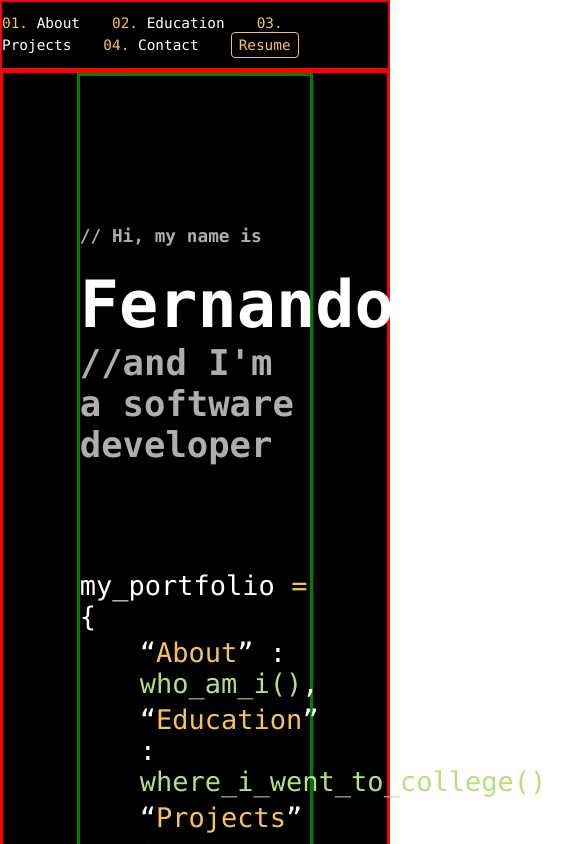
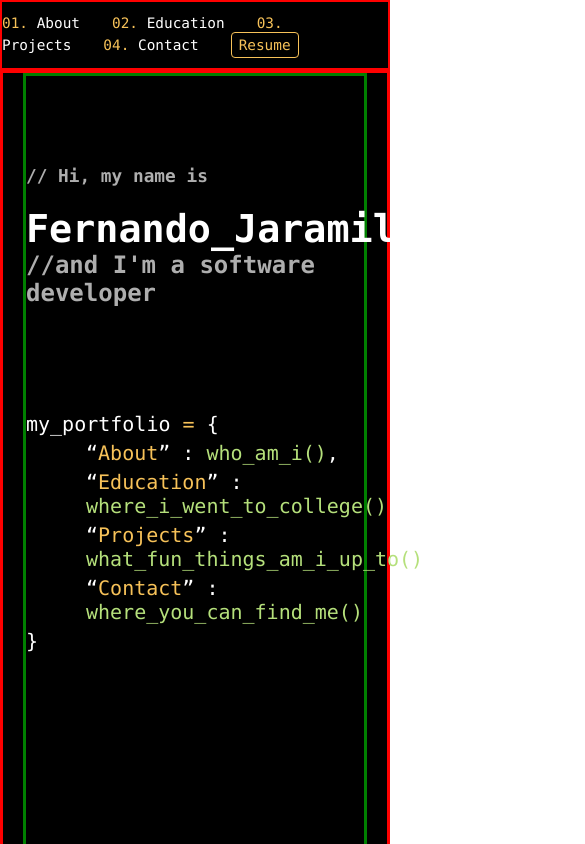
Before and after one commit to ferb7o2/jaramillo.dev, a React (Create React App) app: page / in a window 390 px wide. Shown: the top 844 px of the page, 585 px wide, since content can reach past the window. Built offline with nearby package versions, Linux system fonts and the light colour scheme.

Commit message:
Made Footer and Contact-Container Responsive

```diff
--- a/src/App.css
+++ b/src/App.css
@@ -87,9 +87,17 @@ button {
 
 .title-container {
 	margin: 0 auto;
-	max-width: 60%;
+	max-width: 800px;
 	padding-top: 150px;
 	border: green solid;
+}
+
+@media (max-width: 900px) {
+	.title-container {
+		padding-top: 90px;
+		margin: 0 20px;
+		max-width: 100%;
+	}
 }
 .first-title-txt,
 .third-title-txt,
@@ -129,6 +137,24 @@ button {
 
 .hash-indent {
 	padding-left: 60px;
+}
+
+@media (max-width: 800px) {
+	.second-title-txt {
+		font-size: 2.4rem;
+	}
+
+	.third-title-txt {
+		font-size: 1.5rem;
+	}
+	.hash-txt,
+	#hash-txt {
+		font-size: 20px;
+	}
+
+	.hash-indent {
+		padding-left: 60px;
+	}
 }
 
 /*  Sub-sections  */
@@ -207,9 +233,15 @@ button {
 }
 
 .center {
-	border: #cd0000 solid 2px;
 	margin: 0 auto;
 	max-width: 80%;
+}
+
+@media (max-width: 650px) {
+	.center {
+		margin: 0 auto;
+		max-width: 100%;
+	}
 }
 .contact-section {
 	padding-top: 200px;
--- a/src/App.tsx
+++ b/src/App.tsx
@@ -4,6 +4,7 @@ import "./App.css";
 import Header from "./components/Header";
 import Footer from "./components/Footer";
 import Column_Education from "./components/Education_Column";
+import Contact_Column from "./components/Contact_Column";
 
 function App() {
 	return (
@@ -23,20 +24,47 @@ function App() {
 							</p>
 							<div className="hash-indent">
 								<p className="hash-txt">
-									“<a className="orange">About</a>” :{" "}
-									<a className="green">who_am_i()</a>,{" "}
+									“
+									<a className="orange" id="hash-txt">
+										About
+									</a>
+									” :{" "}
+									<a className="green" id="hash-txt">
+										who_am_i()
+									</a>
+									,{" "}
 								</p>
 								<p className="hash-txt">
-									“<a className="orange">Education</a>” :{" "}
-									<a className="green">where_i_went_to_college()</a>,
+									“
+									<a className="orange" id="hash-txt">
+										Education
+									</a>
+									” :{" "}
+									<a className="green" id="hash-txt">
+										where_i_went_to_college()
+									</a>
+									,
 								</p>
 								<p className="hash-txt">
-									“<a className="orange">Projects</a>” :{" "}
-									<a className="green">what_fun_things_am_i_up_to()</a>,
+									“
+									<a className="orange" id="hash-txt">
+										Projects
+									</a>
+									” :{" "}
+									<a className="green" id="hash-txt">
+										what_fun_things_am_i_up_to()
+									</a>
+									,
 								</p>
 								<p className="hash-txt">
-									“<a className="orange">Contact</a>” :{" "}
-									<a className="green">where_you_can_find_me()</a>
+									“
+									<a className="orange" id="hash-txt">
+										Contact
+									</a>
+									” :{" "}
+									<a className="green" id="hash-txt">
+										where_you_can_find_me()
+									</a>
 								</p>
 							</div>
 							<p className="hash-txt">{"}"}</p>
@@ -162,65 +190,7 @@ function App() {
 							</div>
 						</div>
 
-						<div className="education-section contact-section">
-							<h3 className="section-title">
-								<span className="orange">04.</span> Contact
-							</h3>
-						</div>
-						<div className="center">
-							<div className="section-content-contact">
-								<p className="contact-txt contact-heading">
-									Thank you for visiting my website, here are my details:
-								</p>
-								<p className="contact-txt">
-									email:{" "}
-									<a
-										className="contact-txt"
-										href="mailto:fernando@jaramillo.dev"
-									>
-										fernando@jaramillo dot dev
-									</a>
-								</p>
-								<p className="contact-txt">
-									Phone number:{" "}
-									<a className="contact-txt" href="tel:+1800229933">
-										(956) 561 - six six three four
-									</a>
-								</p>
-							</div>
-							<div className="row logos-row">
-								<img
-									className="company-logo"
-									src={require("./assets/icons/linkedin-icon.png")}
-									onClick={() =>
-										window.open("https://www.linkedin.com/in/fernandojmllo/")
-									}
-								/>
-								<img
-									className="company-logo"
-									src={require("./assets/icons/handshake.png")}
-									onClick={() =>
-										window.open(
-											"https://app.joinhandshake.com/stu/users/18626482"
-										)
-									}
-								/>
-								<img
-									className="company-logo"
-									src={require("./assets/icons/instagram.png")}
-									onClick={() =>
-										window.open("https://www.instagram.com/fernandojmllo/")
-									}
-								/>
-								<img
-									className="company-logo"
-									src={require("./assets/icons/github.png")}
-									onClick={() =>
-										window.open("https://github.com/JoseJaramillo04")
-									}
-								/>
-							</div>
-						</div>
+						<Contact_Column />
 					</div>
 				</div>
 			</body>
--- /dev/null
+++ b/src/components/Contact_Column.tsx
@@ -0,0 +1,60 @@
+function Contact_Column() {
+	return (
+		<>
+			<div className="education-section contact-section">
+				<h3 className="section-title">
+					<span className="orange">04.</span> Contact
+				</h3>
+			</div>
+			<div className="center">
+				<div className="section-content-contact">
+					<p className="contact-txt contact-heading">
+						Thank you for visiting my website, here are my details:
+					</p>
+					<p className="contact-txt">
+						email:{" "}
+						<a className="contact-txt" href="mailto:fernando@jaramillo.dev">
+							fernando@jaramillo dot dev
+						</a>
+					</p>
+					<p className="contact-txt">
+						Phone number:{" "}
+						<a className="contact-txt" href="tel:+1(956)561-6634">
+							(956) 561 - six six three four
+						</a>
+					</p>
+				</div>
+				<div className="row logos-row">
+					<img
+						className="company-logo"
+						src={require("../assets/icons/linkedin-icon.png")}
+						onClick={() =>
+							window.open("https://www.linkedin.com/in/fernandojmllo/")
+						}
+					/>
+					<img
+						className="company-logo"
+						src={require("../assets/icons/handshake.png")}
+						onClick={() =>
+							window.open("https://app.joinhandshake.com/stu/users/18626482")
+						}
+					/>
+					<img
+						className="company-logo"
+						src={require("../assets/icons/instagram.png")}
+						onClick={() =>
+							window.open("https://www.instagram.com/fernandojmllo/")
+						}
+					/>
+					<img
+						className="company-logo"
+						src={require("../assets/icons/github.png")}
+						onClick={() => window.open("https://github.com/JoseJaramillo04")}
+					/>
+				</div>
+			</div>
+		</>
+	);
+}
+
+export default Contact_Column;
```
